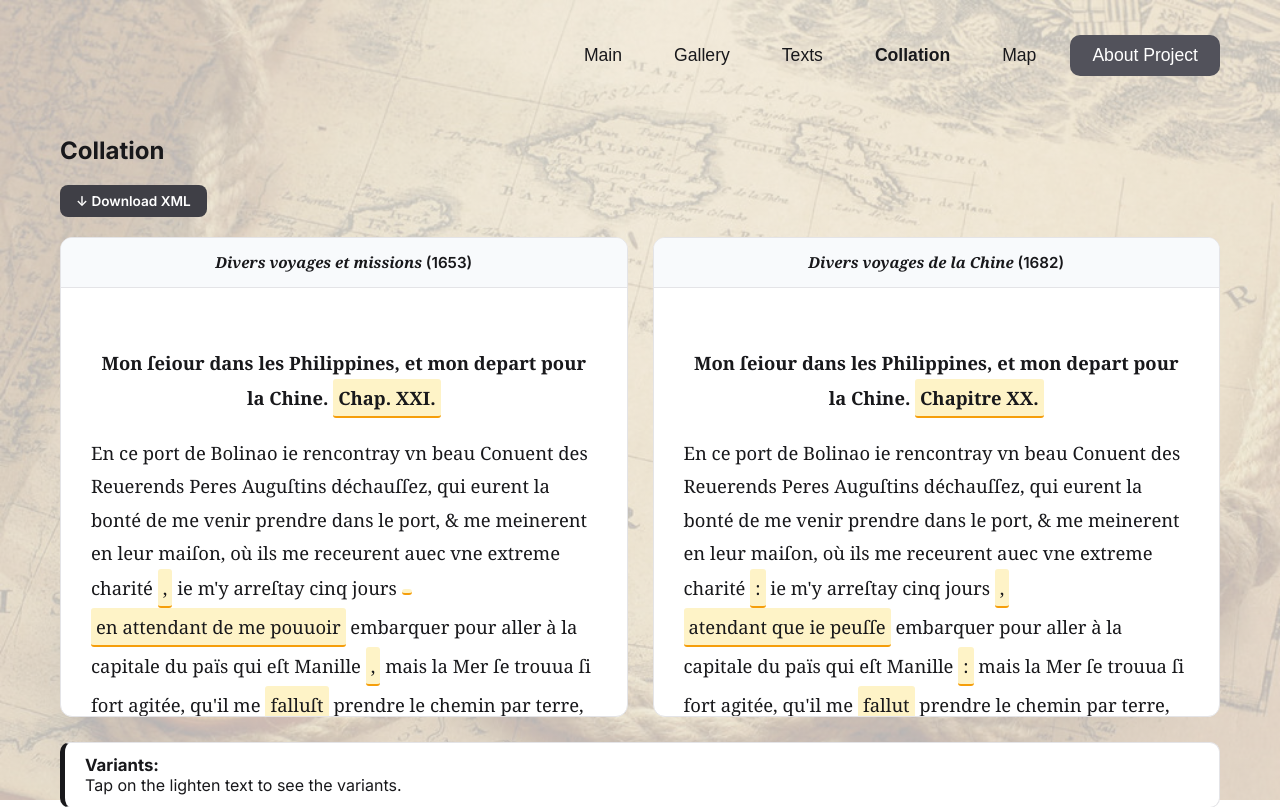
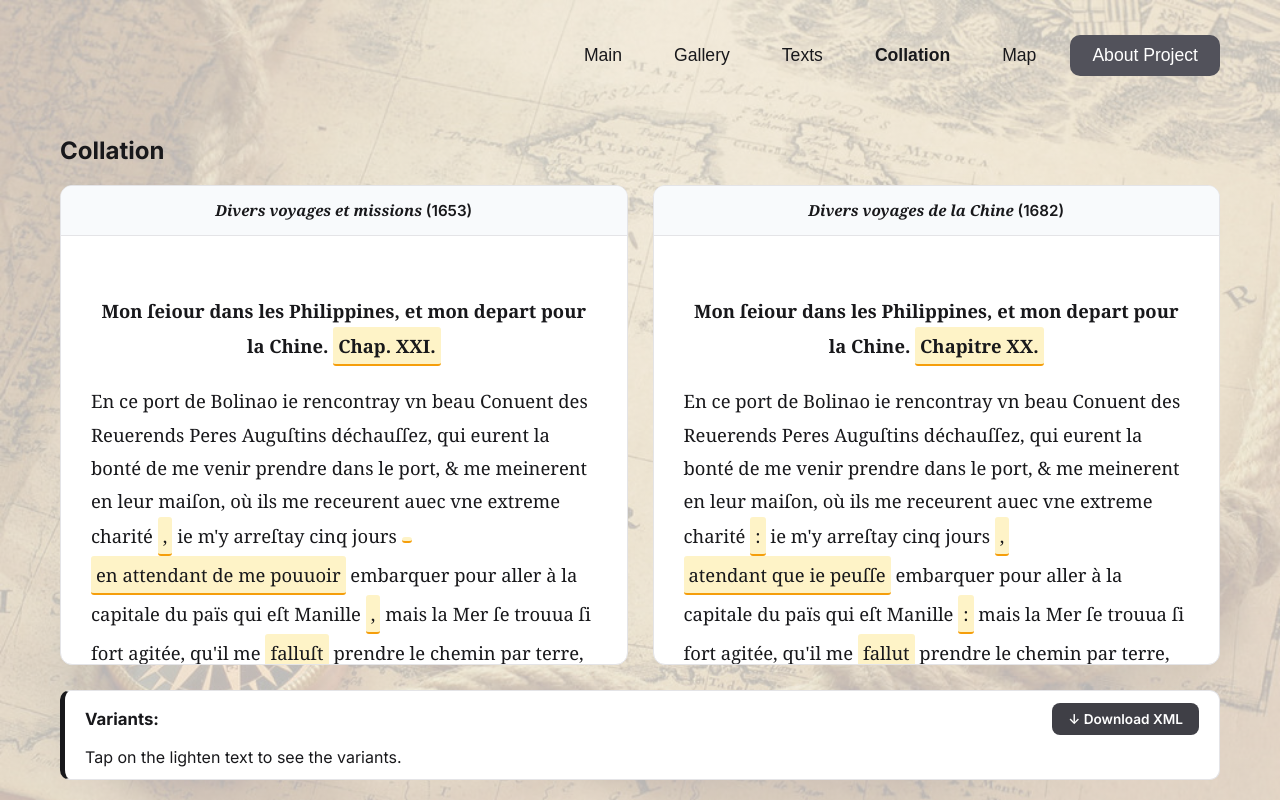
Before and after one commit to kettelaugust/DiversReading, a plain HTML site: page index.html in a window 1280 px wide. Both pictures are taken after a click on the button "Collation". Shown: the top 807 px of the page. Drawn offline with nearby package versions, Linux system fonts and the light colour scheme.

```diff
--- a/index.html
+++ b/index.html
@@ -303,9 +303,6 @@
             <!-- Раздел COLLATION -->
             <section id="sec-collation" class="tab-content">
                 <h2>Collation</h2>
-                <a href="data/Encoding.xml" download="Encoding.xml" class="download-xml-btn">
-                    ↓ Download XML
-                </a>
                 <div class="collation-wrapper">
                     <div class="column">
                         <div class="column-header">
@@ -322,7 +319,12 @@
                 </div>
 
                 <div id="apparatus-panel" class="apparatus-panel">
-                    <div class="app-title">Variants:</div>
+                    <div class="apparatus-header">
+                        <div class="app-title">Variants:</div>
+                        <a href="data/xml/collation.xml" download class="download-xml-btn">
+                            ↓ Download XML
+                        </a>
+                    </div>
                     <div id="app-details">Tap on the lighten text to see the variants.</div>
                 </div>
             </section>
```
